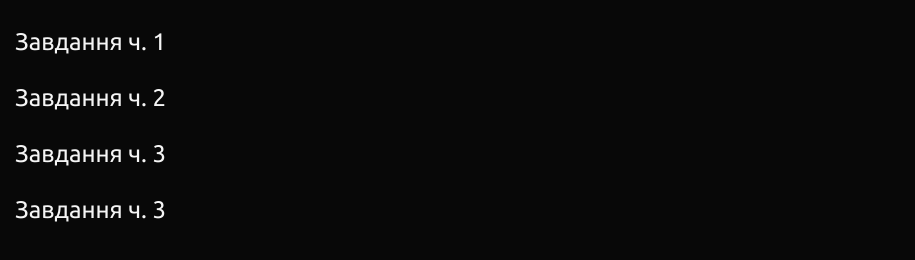
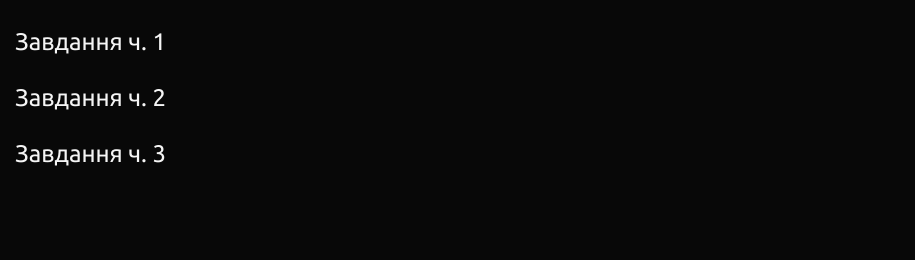
Before and after one commit to mooolch/js, a plain HTML site: page lesson-22/index.html in a window 1280 px wide. Shown: the part 94-354 px from the top of the page, without its empty margins (0-915 px from the left). Drawn offline with Linux system fonts and the light colour scheme.

Commit message:
Update index.html

```diff
--- a/lesson-22/index.html
+++ b/lesson-22/index.html
@@ -18,7 +18,6 @@
 				<a class="page__link" target="_blank" href="html/task-1.html">Завдання ч. 1</a>
 				<a class="page__link" target="_blank" href="html/task-2.html">Завдання ч. 2</a>
 				<a class="page__link" target="_blank" href="html/task-3.html">Завдання ч. 3</a>
-				<a class="page__link" target="_blank" href="html/task-4.html">Завдання ч. 3</a>
 			</div>
 		</div>
 	</main>
```
